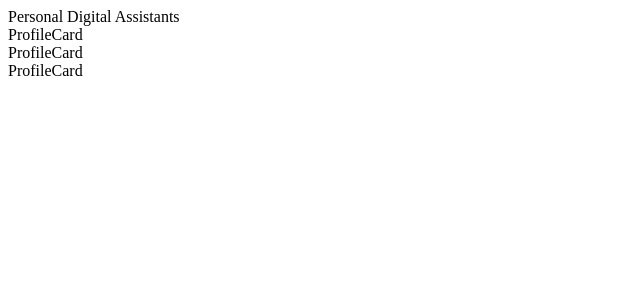
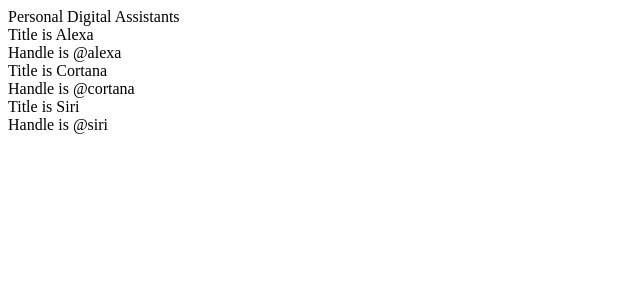
Before and after one commit to davidgchaves/modern-react-with-redux-2023, a React (Create React App) app in the folder 2-pdas/: page / in a window 1280 px wide. Shown: the top 300 px of the page, without its empty margins (0-640 px from the left). Built offline with nearby package versions, Linux system fonts and the light colour scheme.

Commit message:
2-pdas: enter props

```diff
--- a/2-pdas/src/App.js
+++ b/2-pdas/src/App.js
@@ -5,9 +5,9 @@
     <div>
       <div>Personal Digital Assistants</div>
 
-      <ProfileCard />
-      <ProfileCard />
-      <ProfileCard />
+      <ProfileCard title="Alexa" handle="@alexa" />
+      <ProfileCard title="Cortana" handle="@cortana" />
+      <ProfileCard title="Siri" handle="@siri" />
     </div>
   );
 };
--- a/2-pdas/src/ProfileCard.js
+++ b/2-pdas/src/ProfileCard.js
@@ -1,5 +1,10 @@
-const ProfileCard = () => {
-  return <div>ProfileCard</div>;
+const ProfileCard = ({ title, handle }) => {
+  return (
+    <div>
+      <div>Title is {title}</div>
+      <div>Handle is {handle}</div>
+    </div>
+  );
 };
 
 export default ProfileCard;
```
